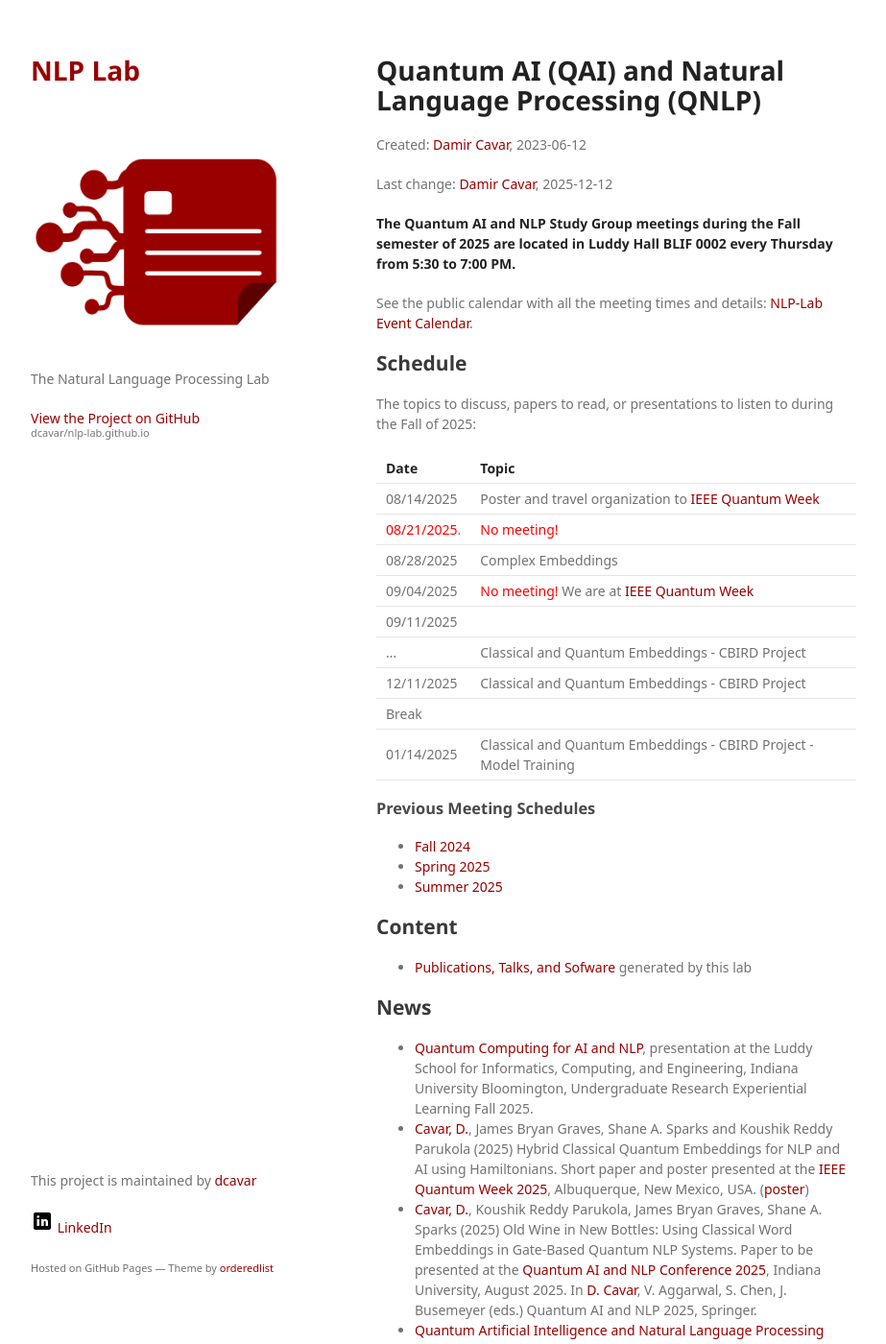
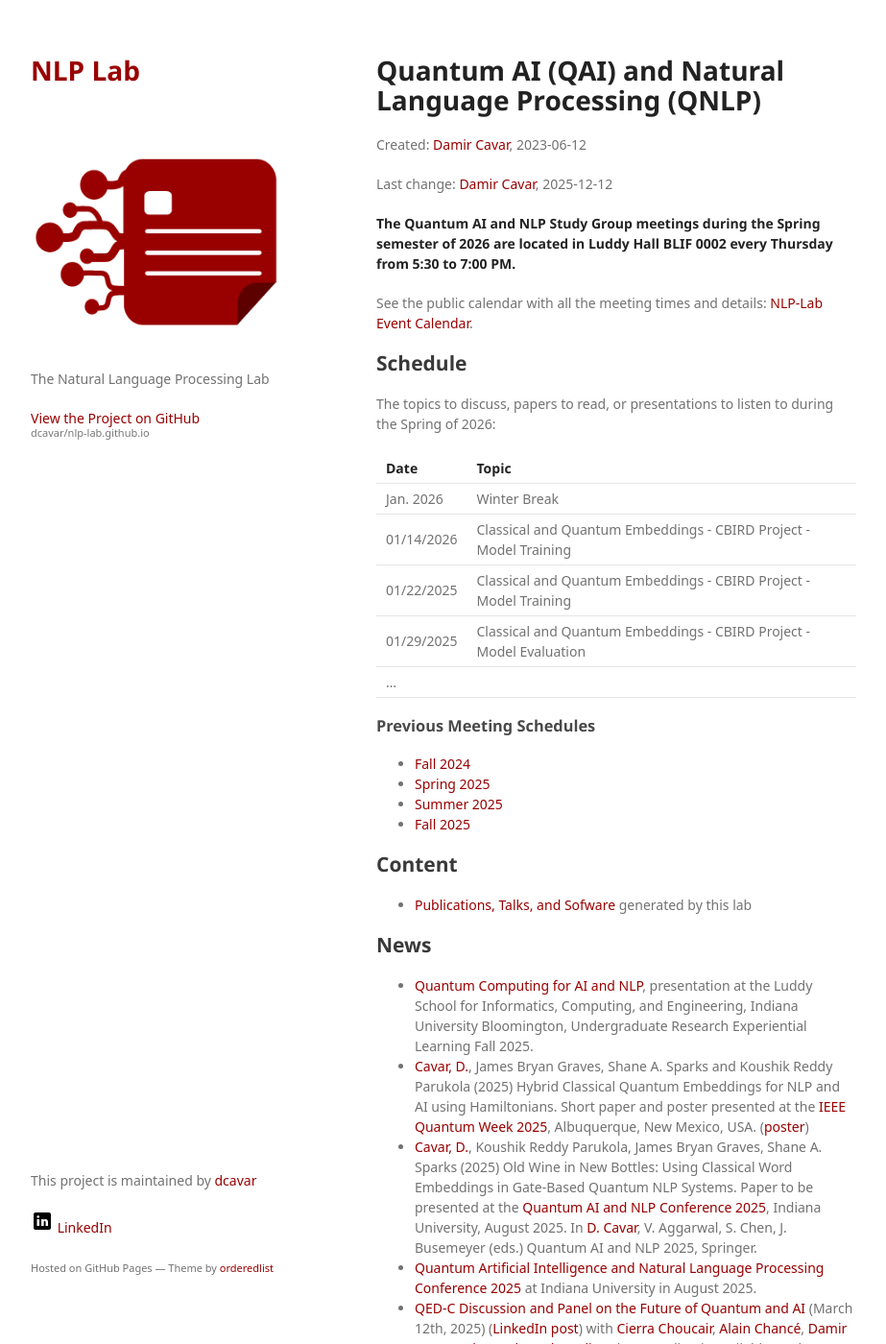
Before and after one commit to dcavar/nlp-lab.github.io, a Jekyll site: the page built from quantumnlp/README.md, in a window 1280 px wide and 1400 px high. Shown: the whole window at 96% size, without its empty margins (178-1101 px from the left). Built offline with Jekyll 4.4.1, drawn with Linux system fonts in a browser that asks for light colours; some web fonts are replaced; our own code applies the rules of GitHub Pages for plain Markdown files.

```diff
--- a/quantumnlp/README.md
+++ b/quantumnlp/README.md
@@ -5,34 +5,26 @@ Created: [Damir Cavar], 2023-06-12
 Last change: [Damir Cavar], 2025-12-12
 
 
-**The Quantum AI and NLP Study Group meetings during the Fall semester of 2025 are located in Luddy Hall BLIF 0002 every Thursday from 5:30 to 7:00 PM.**
+**The Quantum AI and NLP Study Group meetings during the Spring semester of 2026 are located in Luddy Hall BLIF 0002 every Thursday from 5:30 to 7:00 PM.**
 
 See the public calendar with all the meeting times and details: [NLP-Lab Event Calendar](https://calendar.google.com/calendar/embed?src=3h9o18o7i82tjmmt5q2j3qgkj8%40group.calendar.google.com&ctz=America%2FNew_York).
 
 
 ## Schedule
 
-The topics to discuss, papers to read, or presentations to listen to during the Fall of 2025:
+The topics to discuss, papers to read, or presentations to listen to during the Spring of 2026:
 
 | **Date**   | **Topic** |
 | ---------- | --------- |
-| 08/14/2025 | Poster and travel organization to [IEEE Quantum Week](https://qce.quantum.ieee.org/2025/) |
+| Jan. 2026 | Winter Break |
 | ---------- | --------- |
-| <span style="color:red;">08/21/2025</span>. | <span style="color:red;">No meeting!</span> |
+| 01/14/2026 | Classical and Quantum Embeddings - CBIRD Project - Model Training |
 | ---------- | --------- |
-| 08/28/2025 | Complex Embeddings |
+| 01/22/2025 | Classical and Quantum Embeddings - CBIRD Project - Model Training |
 | ---------- | --------- |
-| 09/04/2025 | <span style="color:red;">No meeting!</span> We are at [IEEE Quantum Week](https://qce.quantum.ieee.org/2025/) |
+| 01/29/2025 | Classical and Quantum Embeddings - CBIRD Project - Model Evaluation |
 | ---------- | --------- |
-| 09/11/2025 |  |
-| ---------- | --------- |
-| ...        | Classical and Quantum Embeddings - CBIRD Project |
-| ---------- | --------- |
-| 12/11/2025 | Classical and Quantum Embeddings - CBIRD Project |
-| ---------- | --------- |
-| Break      |           |
-| ---------- | --------- |
-| 01/14/2025 | Classical and Quantum Embeddings - CBIRD Project - Model Training |
+| ... |  |
 | ---------- | --------- |
 
 
```
Also changed, not shown: other parts of quantumnlp/README.md (+1 -0 lines), README.md (+11 -14 lines), meetingschedule_fall_2025.md (added, +56 -0 lines), quantumnlp/meetingschedule_fall_2025.md (added, +57 -0 lines), quantumnlp/pubs.md (+6 -0 lines).
